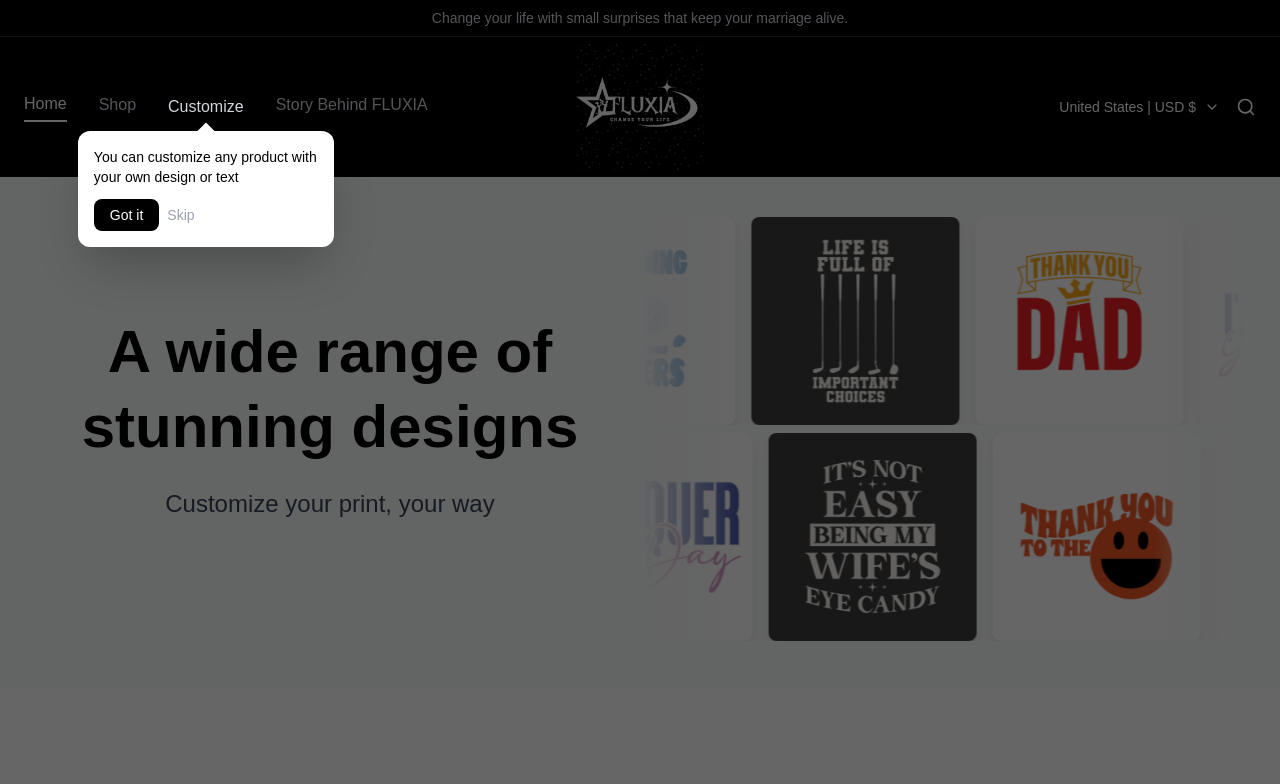
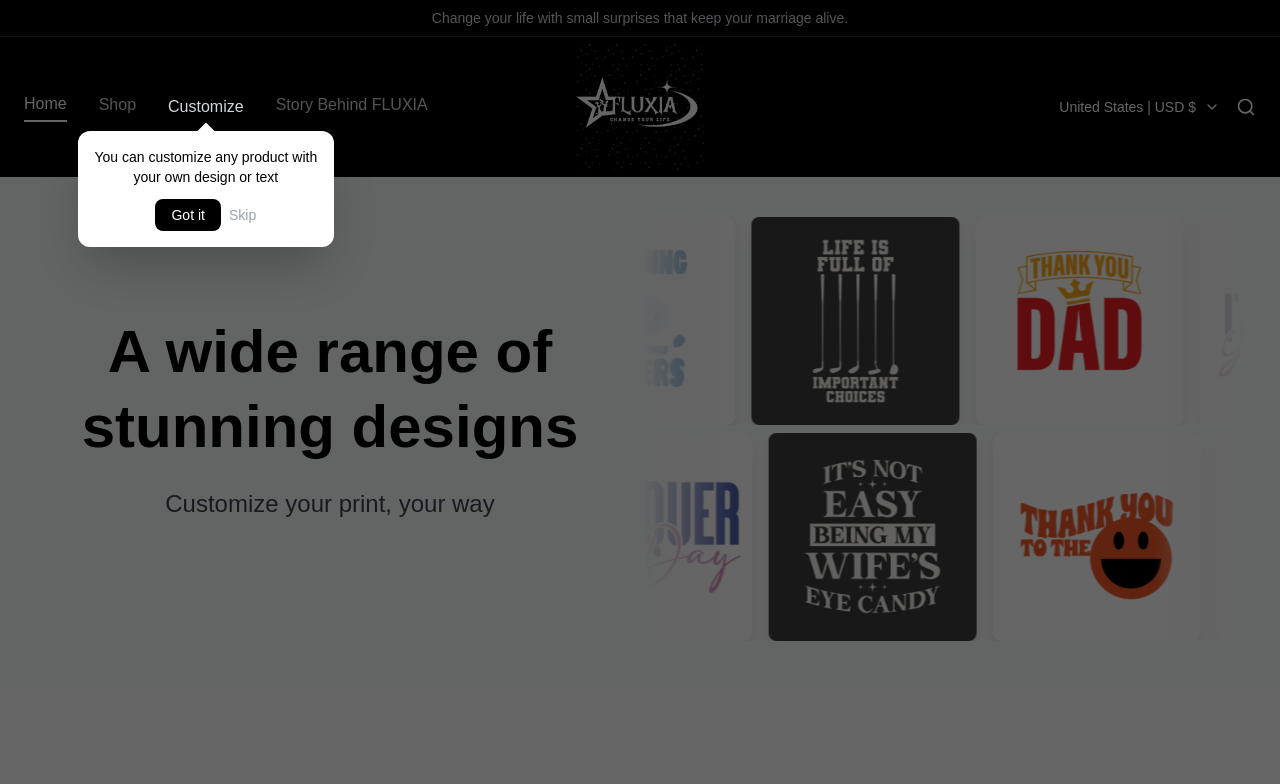
Before and after one commit to fluxiadesing-ab/Fluxia, a Next.js app: page / in a window 1280 px wide. Shown: the top 784 px of the page. Built offline with nearby package versions, Linux system fonts and the light colour scheme.

Commit message:
Update OnboardingTooltip.tsx

```diff
--- a/src/components/OnboardingTooltip.tsx
+++ b/src/components/OnboardingTooltip.tsx
@@ -26,7 +26,7 @@ export const OnboardingTooltip = ({ step: targetStep, message, position = "botto
         {children}
 
         {isVisible && (
-  <div className={`absolute z-50 w-48 md:w-64 bg-white text-black rounded-xl shadow-2xl p-3 md:p-4
+  <div className={`absolute z-50 w-40 md:w-64 bg-white text-black rounded-xl shadow-2xl p-3 md:p-4
     ${position === "bottom" ? "top-full mt-3 left-1/2 -translate-x-1/2" : ""}
     ${position === "top" ? "bottom-full mb-3 left-1/2 -translate-x-1/2" : ""}
   `}>
@@ -34,8 +34,8 @@ export const OnboardingTooltip = ({ step: targetStep, message, position = "botto
       ${position === "bottom" ? "-top-1.5 left-1/2 -translate-x-1/2" : ""}
       ${position === "top" ? "-bottom-1.5 left-1/2 -translate-x-1/2" : ""}
     `} />
-    <p className="text-xs md:text-sm font-medium mb-2 md:mb-3">{message}</p>
-    <div className="flex gap-2">
+    <p className="text-xs md:text-sm font-medium mb-2 md:mb-3 text-center">{message}</p>
+    <div className="flex gap-2 justify-center">
       <button onClick={next} className="bg-black text-white px-3 md:px-4 py-1 md:py-1.5 rounded-lg text-xs md:text-sm font-medium hover:bg-gray-800">
         Got it
       </button>
```
